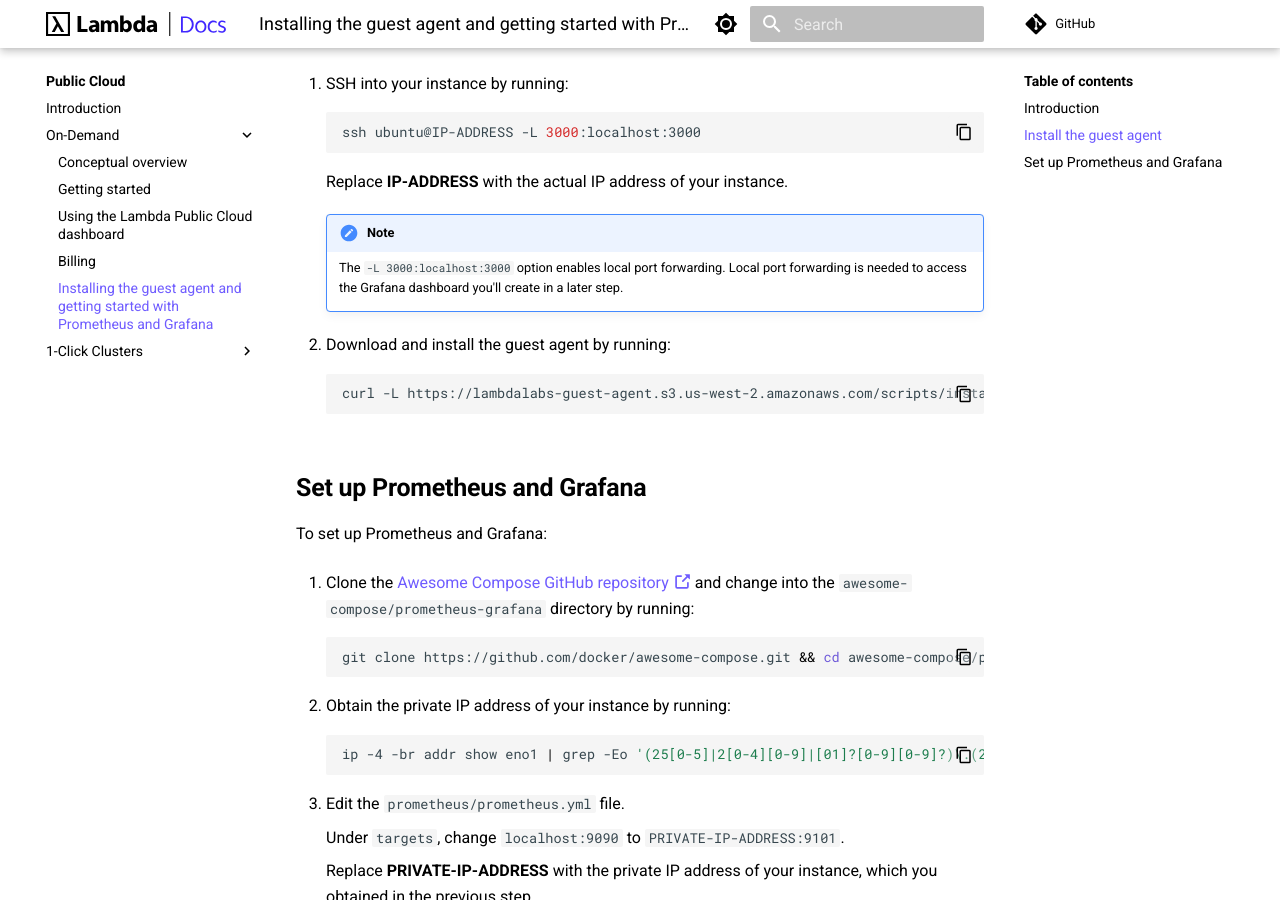
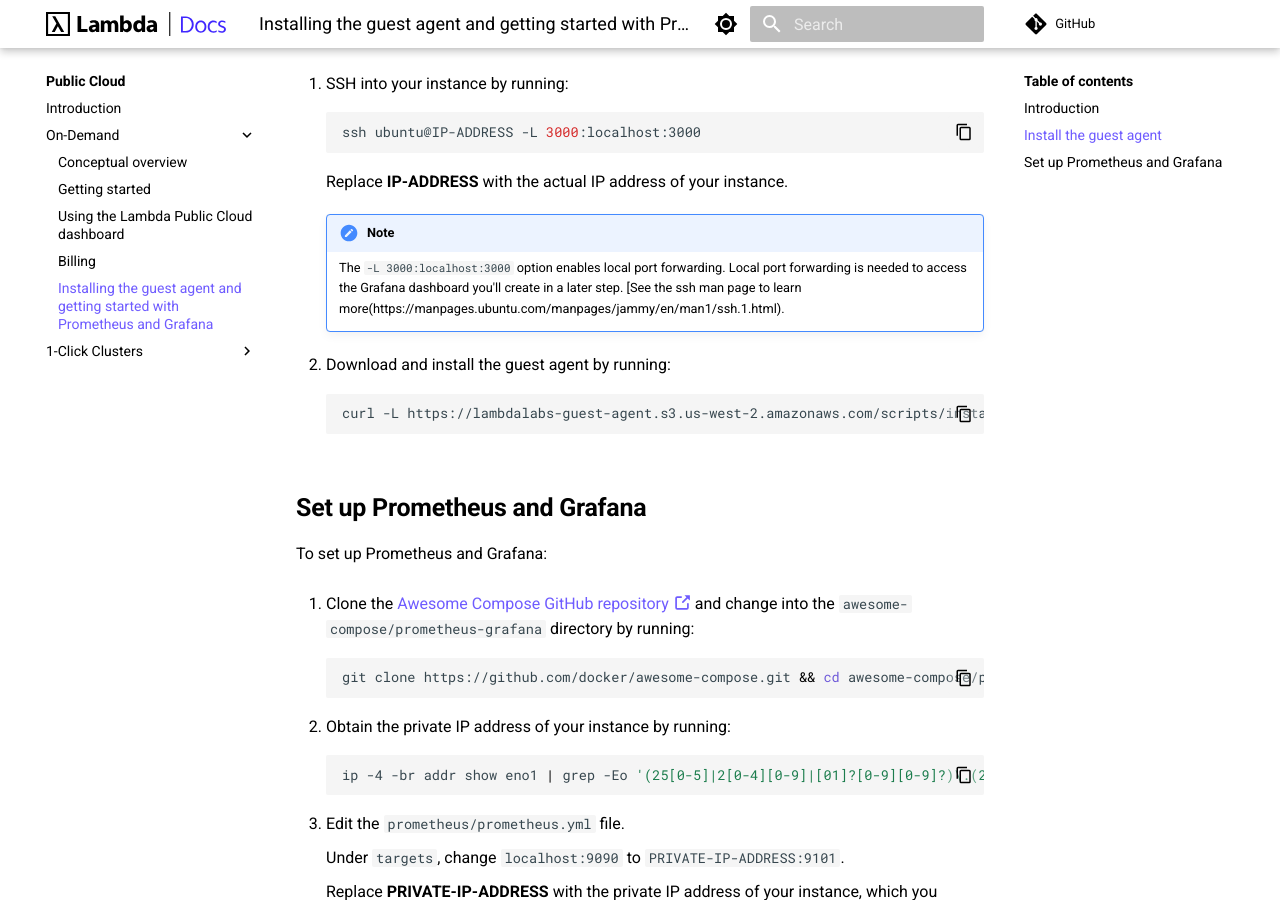
Before and after one commit to cbrownstein-lambda/lambda-docs-mkdocs, an MkDocs documentation site: the page built from docs/public-cloud/on-demand/guest-agent.md, in a window 1280 px wide and 900 px high, scrolled down 616 px. Built offline with MkDocs 1.6.1 and Material for MkDocs 9.7.7, drawn with Linux system fonts in a browser that asks for light colours; a script that is not in the unit is left out; comment, search, counter and statistics services are not loaded.

Commit message:
Link to man page

```diff
--- a/docs/public-cloud/on-demand/guest-agent.md
+++ b/docs/public-cloud/on-demand/guest-agent.md
@@ -37,8 +37,9 @@
     !!! note
 
         The `-L 3000:localhost:3000` option enables local port forwarding. Local
-        port forwarding is needed to access the Grafana dashboard you'll create in a
-        later step.
+        port forwarding is needed to access the Grafana dashboard you'll create
+        in a later step. [See the ssh man page to learn
+        more(https://manpages.ubuntu.com/manpages/jammy/en/man1/ssh.1.html).
 
 1. Download and install the guest agent by running:
 
```
